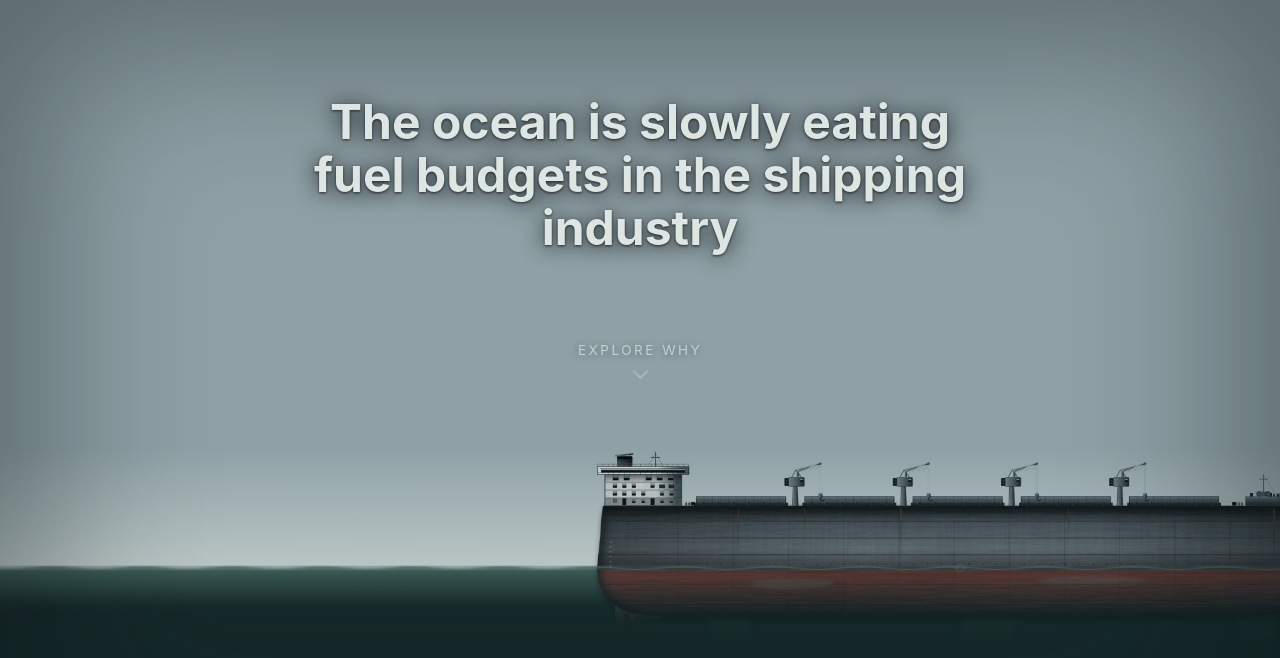
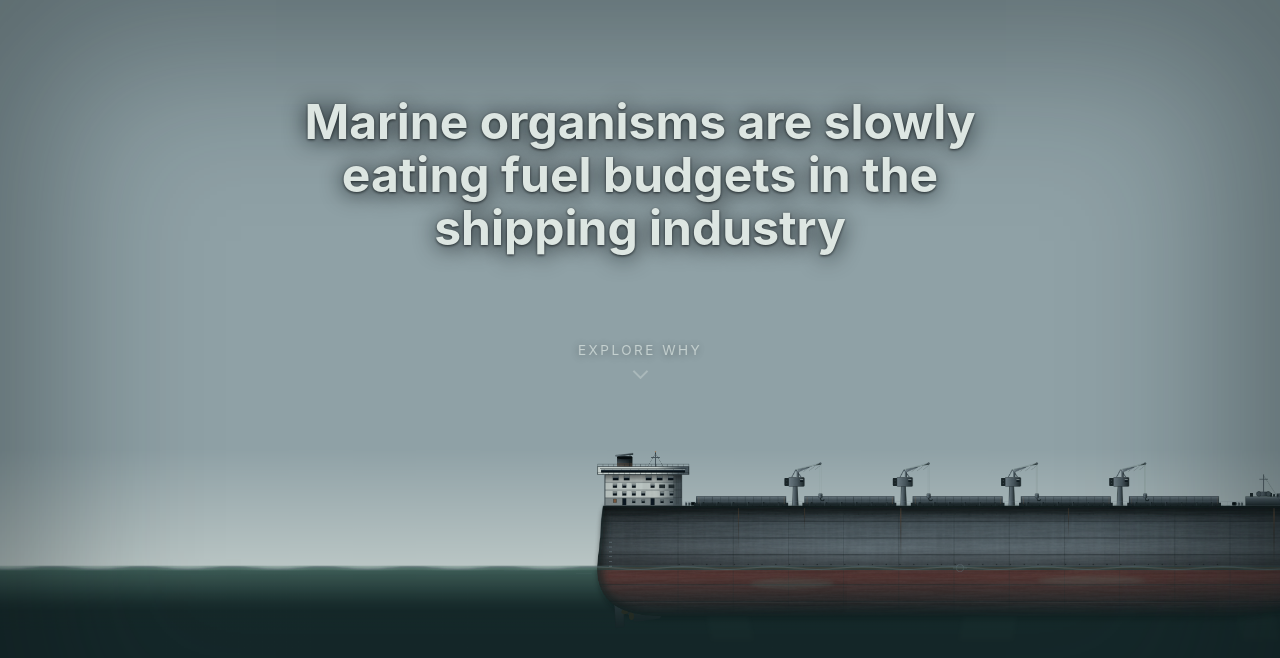
Before and after one commit to AugustBjerg/fouling-explainer, a React (Vite) app: page / in a window 1280 px wide. Shown: the top 658 px of the page. Built offline with nearby package versions, Linux system fonts and the light colour scheme.

Commit message:
added thumbnail photo

```diff
--- a/src/components/acts/Act1Problem.tsx
+++ b/src/components/acts/Act1Problem.tsx
@@ -27,7 +27,7 @@ const TRANSITION =
 const BEATS: Beat[] = [
   {
     kind: 'headline',
-    text: 'The ocean is slowly eating fuel budgets in the shipping industry',
+    text: 'Marine organisms are slowly eating fuel budgets in the shipping industry',
   },
   {
     kind: 'body',
```
Also changed, not shown: public/og-image.png (added).
